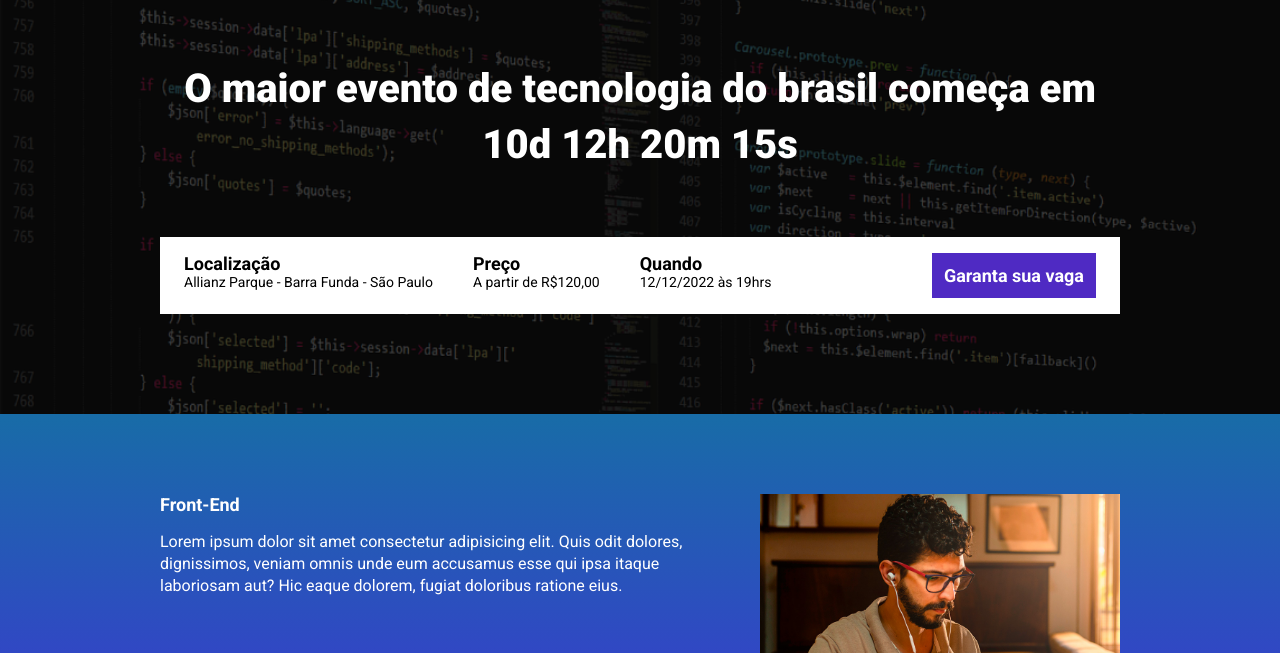
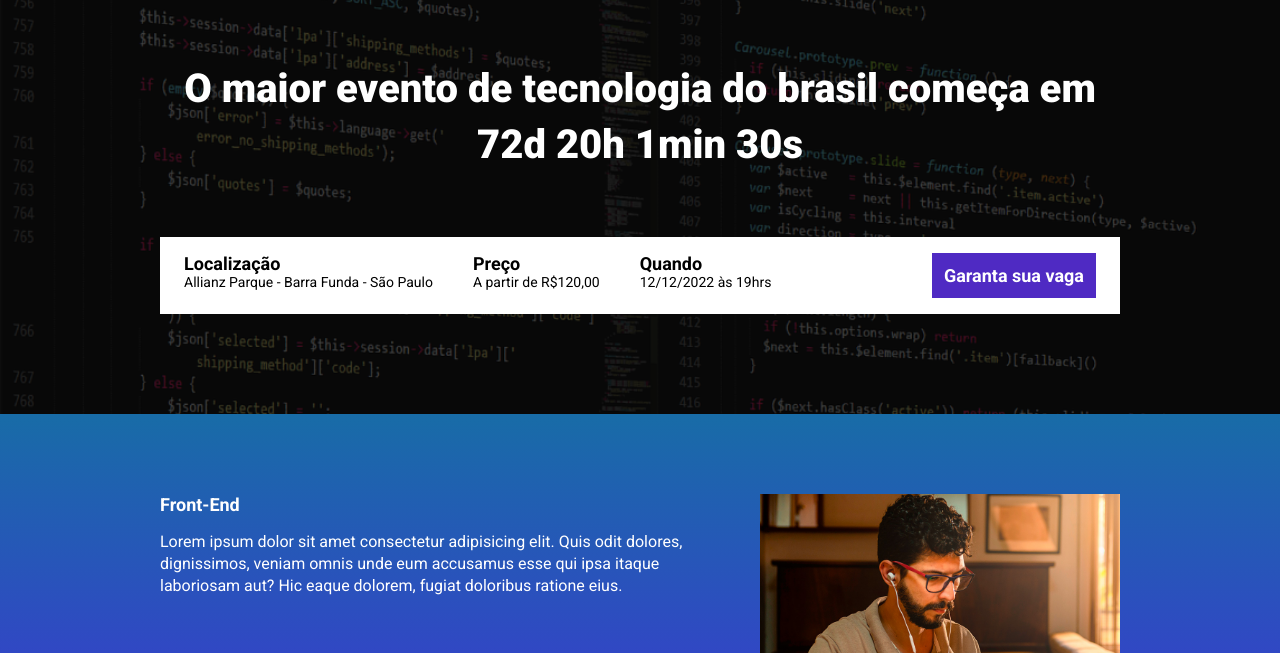
Before and after one commit to lucasgh91/ebac_tech_talks, a website built with Parcel: page src/index.html in a window 1280 px wide. Shown: the part 147-800 px from the top of the page. Built offline with nearby package versions, Linux system fonts and the light colour scheme.

Commit message:
Criando a contagem regressiva

```diff
--- a/src/index.html
+++ b/src/index.html
@@ -16,7 +16,7 @@
   <header class="hero">
     <div class="container">
       <img class="hero__logo" src="./images/ebac_logo.svg" alt="EBAC">
-      <p class="hero__text">O maior evento de tecnologia do brasil começa em 10d 12h 20m 15s</p>
+      <p class="hero__text">O maior evento de tecnologia do brasil começa em <span id="contador"></span></p>
       <div class="infos-bar">
         <ul class="infos-bar__infos">
           <li class="infos-bar__infos__item">
--- a/src/scripts/main.js
+++ b/src/scripts/main.js
@@ -1 +1,26 @@
 AOS.init()
+
+const dataDoEvento = new Date("Jan 01, 2025 00:00:00")
+const timeStampDoEvento = dataDoEvento.getTime()
+
+const contaAsHoras = setInterval(function() {
+  const agora = new Date()
+  const timeStampAtual = agora.getTime()
+  const distanciaAteOEvento = timeStampDoEvento - timeStampAtual
+
+  const diasEmMs = 1000 * 60 * 60 * 24
+  const horaEmMs = 1000 * 60 * 60
+  const minutosEmMs = 1000 * 60
+
+  const diasAteOEvento = Math.floor(distanciaAteOEvento / diasEmMs)
+  const horasAteOEvento = Math.floor((distanciaAteOEvento % diasEmMs) / horaEmMs)
+  const minutosAteOEvento = Math.floor((distanciaAteOEvento % horaEmMs) / minutosEmMs)
+  const segundosAteOEvento = Math.floor((distanciaAteOEvento % minutosEmMs) / 1000)
+
+  document.getElementById('contador').innerHTML = `${diasAteOEvento}d ${horasAteOEvento}h ${minutosAteOEvento}min ${segundosAteOEvento}s`
+
+  if (distanciaAteOEvento < 0) {
+    clearInterval(contaAsHoras)
+    document.getElementById('contador').innerHTML = "Evento expirado"
+  }
+}, 1000);
```
